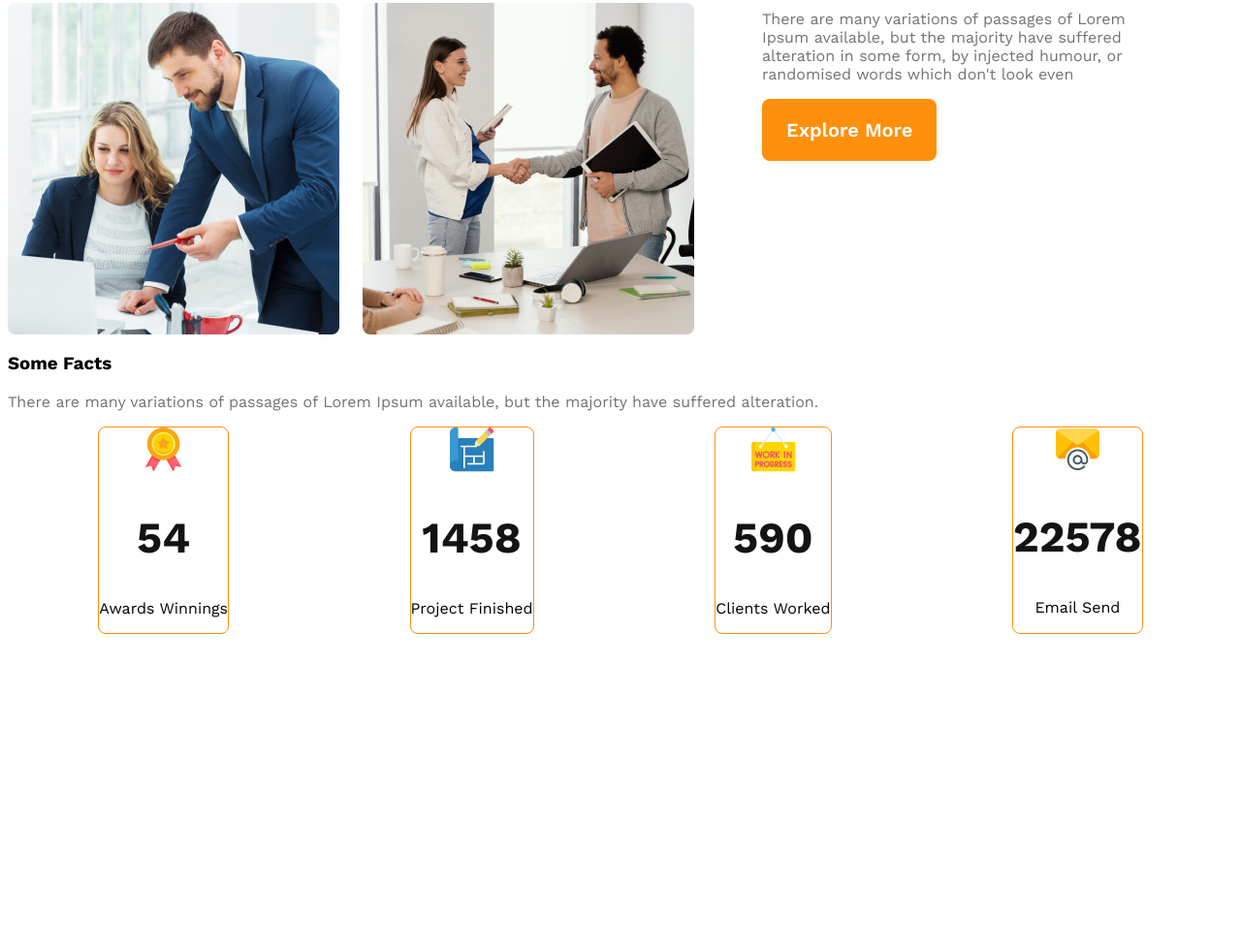
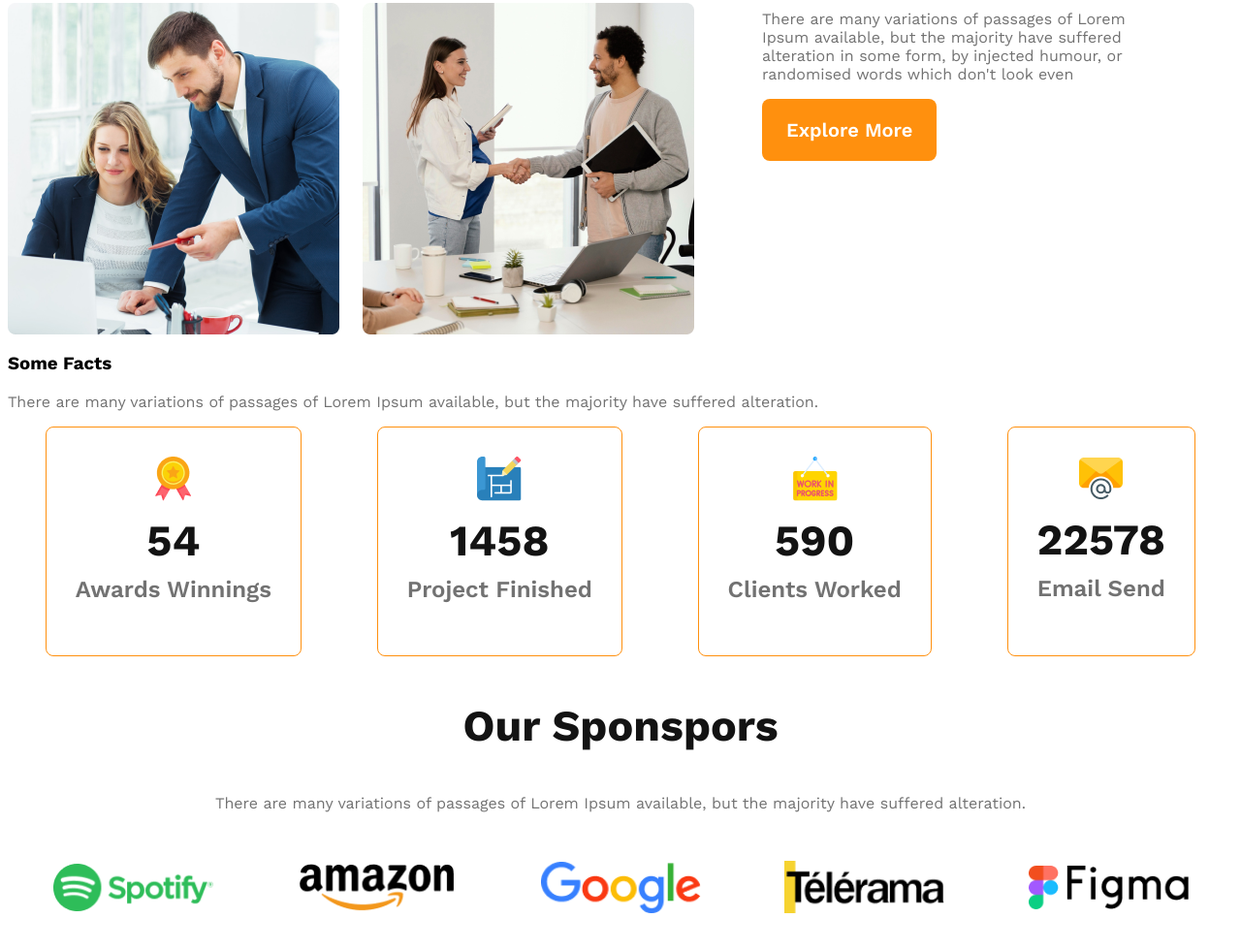
Before and after one commit to Faruk5s/architects, a plain HTML site: page index.html in a window 1280 px wide. Shown: the part 1454-2434 px from the top of the page at 97% size. Before the commit the page ends 2178 px from the top, so only its background shows below. Drawn offline with nearby package versions, Linux system fonts and the light colour scheme.

Commit message:
added card

```diff
--- a/index.html
+++ b/index.html
@@ -61,25 +61,38 @@
                 <div class="card">
                     <img src="images/icons/ribon.png" alt="">
                     <h2 class="card-stats">54</h2>
-                    <p class="card-title">Awards Winnings</p>
+                    <p class="card-title text-light-gray">Awards Winnings</p>
                 </div>
                 <div class="card">
                     <img src="images/icons/projects.png" alt="">
                     <h2 class="card-stats">1458</h2>
-                    <p class="card-title">Project Finished</p>
+                    <p class="card-title text-light-gray">Project Finished</p>
                 </div>
                 <div class="card">
                     <img src="images/icons/customers.png" alt="">
                     <h2 class="card-stats">590</h2>
-                    <p class="card-title">Clients Worked</p>
+                    <p class="card-title text-light-gray">Clients Worked</p>
                 </div>
                 <div class="card">
                     <img src="images/icons/email.png" alt="">
                     <h2 class="card-stats">22578</h2>
-                    <p class="card-title">Email Send</p>
+                    <p class="card-title text-light-gray">Email Send</p>
                 </div>
             </div>
 
+        </section>
+        <!-- facts end -->
+        <!-- sponsor -->
+        <section class="sponsors">
+            <h3 class="section-title">Our Sponspors</h3>
+            <p class="text-light-gray">There are many variations of passages of Lorem Ipsum available, but the majority have suffered alteration.</p>
+            <div class="sponsors-img-container">
+                <img src="images/sponsors/spotify.png" alt="">
+                <img src="images/sponsors/amazon.png" alt="">
+                <img src="images/sponsors/google.png" alt="">
+                <img src="images/sponsors/telerama.png" alt="">
+                <img src="images/sponsors/figma.png" alt="">
+            </div>
         </section>
 
     </main>
--- a/style/style.css
+++ b/style/style.css
@@ -107,14 +107,35 @@ nav li a{
         border-radius: 8px;
         border: 1px solid #FF900E;
         text-align: center;
+        padding: 30px;
 
     }
     .facts-card-container .card-stats{
         font-size: 2.8rem;
         color: #131313;
+        margin-top: 10px;
+        margin-bottom: 10px;
     }
     .facts-card-container .card-title{
+        font-weight: 600;
+        font-size: 1.5rem;
+        margin-top: 5px;
+    }
 
+
+    .sponsors{
+        text-align: center;
+    }
+
+    .sponsors-img-container{
+        margin-top: 50px;
+        display: flex;
+        justify-content: space-evenly;
+        align-items: center;
+        gap: 40px;
+    }
+    .sponsors-img-container img{
+        width: 165px;
     }
 
 
@@ -123,7 +144,10 @@ nav li a{
     header{
         padding: 20px;
     }
-    nav ,.teams-container{
+    nav ,.teams-container,
+    .facts-card-container,
+    .ponsors-img-container
+    {
         flex-direction: column;
     }
     .teams-img-container{
@@ -132,6 +156,10 @@ nav li a{
     .team{
         padding-right: 20px;
         padding-left: 20px;
+
+    }
+    .facts-card-container{
+        gap: 20px;
     }
 
 }
@@ -141,7 +169,9 @@ nav li a{
     header{
         padding: 40px;
     }
-    nav ,.teams-container{
+    nav ,.teams-container,
+    .sponsors-img-container
+    {
         flex-direction: column;
     }
 
```
